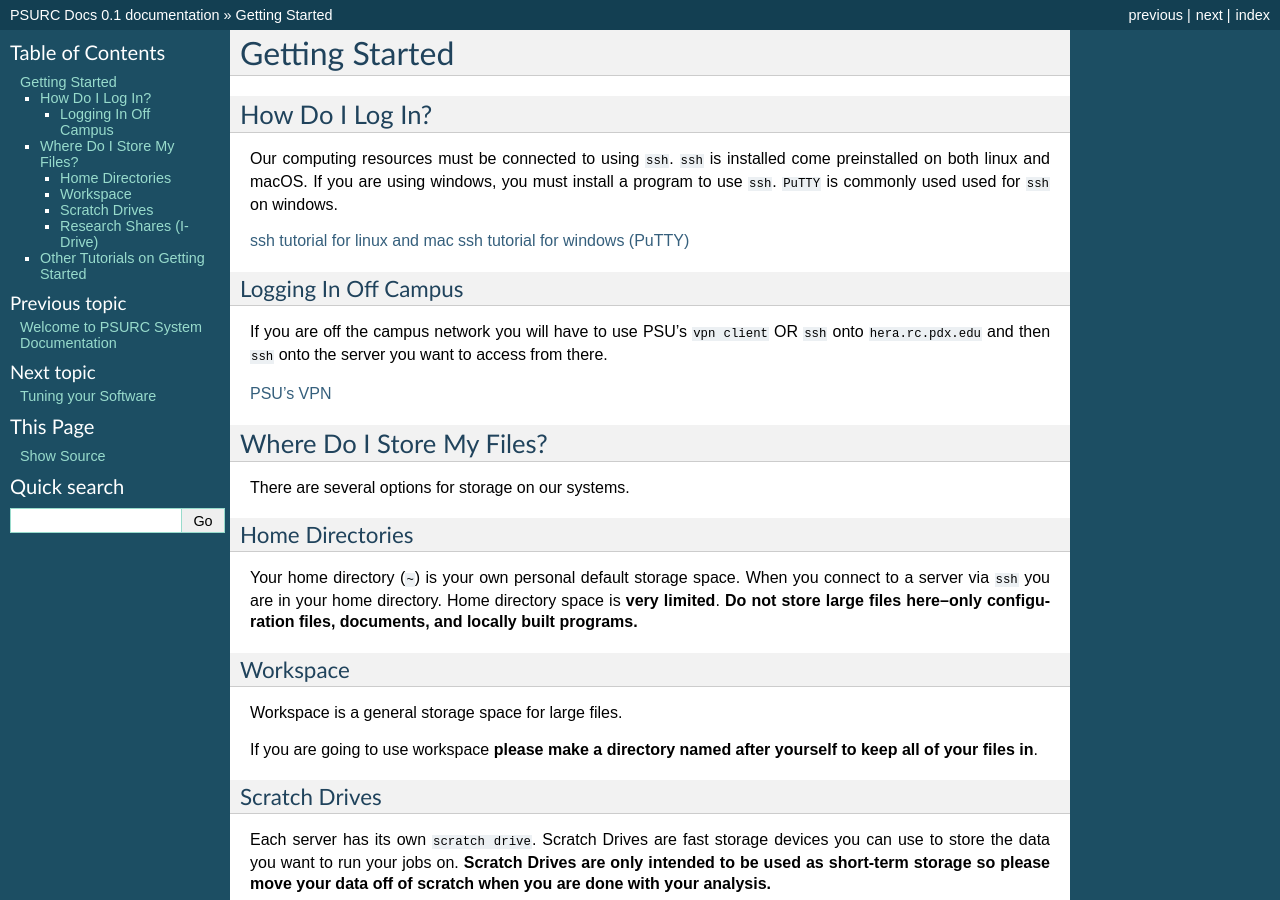
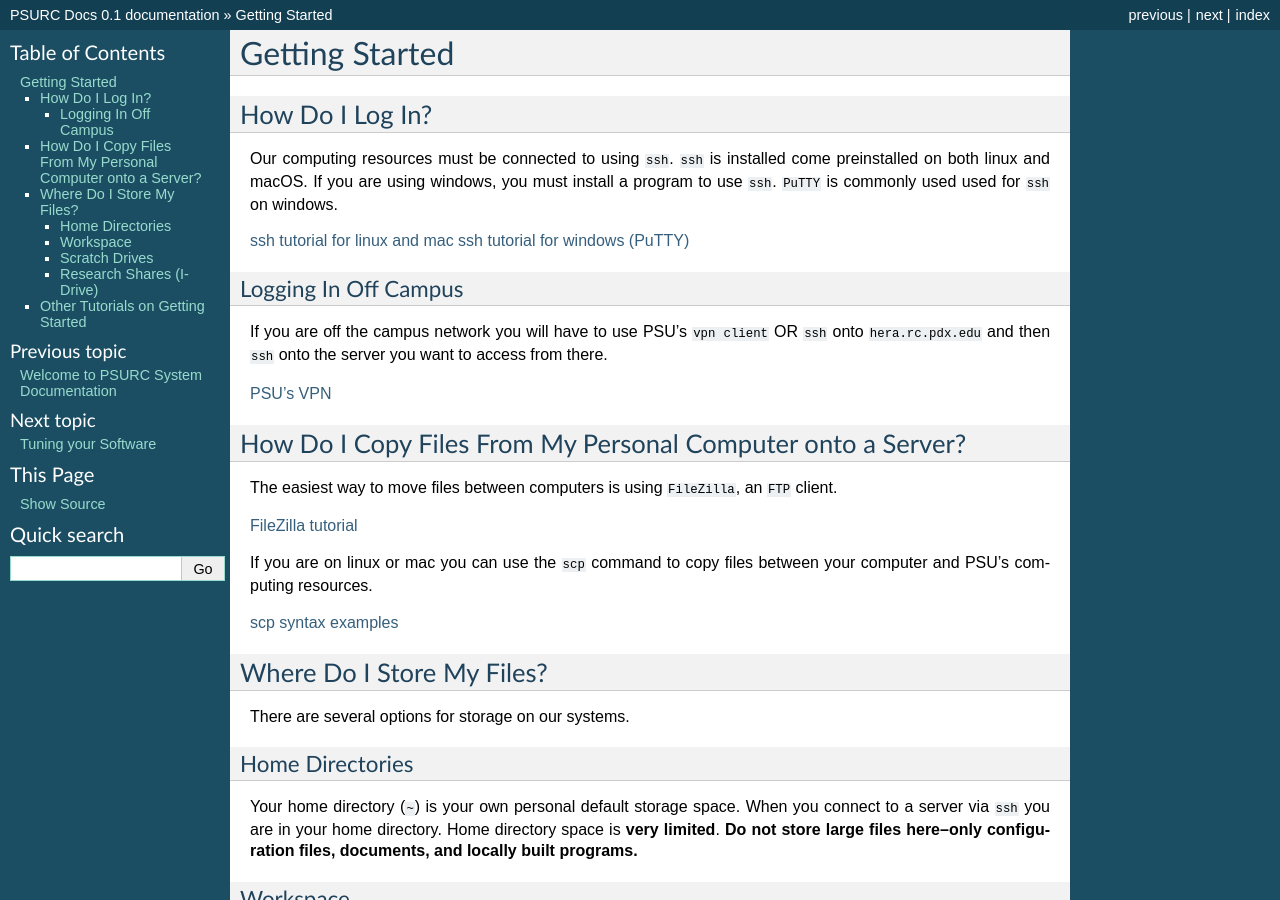
Before and after one commit to PSU-Research-Computing/psurc-docs, a Sphinx documentation site: the page built from source/getting_started/index.rst, in a window 1280 px wide and 900 px high. Built offline with Sphinx 7.4.7, drawn with Linux system fonts in a browser that asks for light colours.

Commit message:
Added moving files section

```diff
--- a/source/getting_started/index.rst
+++ b/source/getting_started/index.rst
@@ -23,6 +23,21 @@ If you are off the campus network you will have to use PSU's ``vpn client`` OR
 ``ssh`` onto ``hera.rc.pdx.edu`` and then ``ssh`` onto the server you want to access from there.
 
 `PSU's VPN <https://www.pdx.edu/oit/virtual-private-network-vpn>`_
+
+
+How Do I Copy Files From My Personal Computer onto a Server?
+============================================================
+
+The easiest way to move files between computers is using ``FileZilla``,
+an ``FTP`` client.
+
+`FileZilla tutorial <https://wiki.filezilla-project.org/Using>`_
+
+If you are on linux or mac you can use the ``scp`` command to copy files between
+your computer and PSU's computing resources.
+
+`scp syntax examples <http://www.hypexr.org/linux_scp_help.php>`_
+
 
 Where Do I Store My Files?
 ==========================
```
